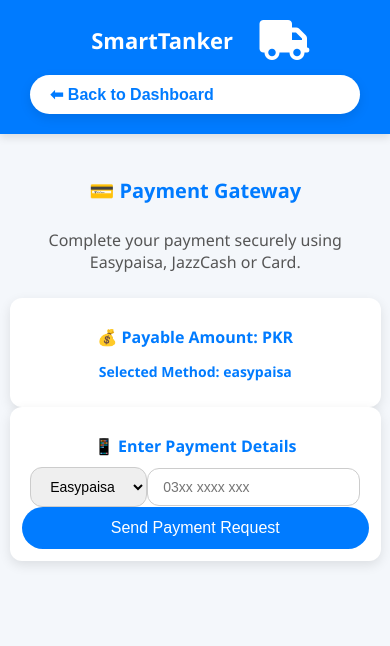
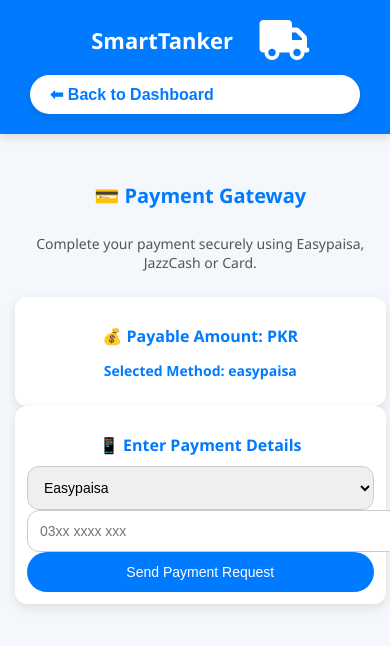
Before and after one commit to taimoor897/SmartTanker-System-Deployed, a React (Create React App) app in the folder frontend/: page /payment in a window 390 px wide. Shown: the top 646 px of the page. Built offline with nearby package versions, Linux system fonts and the light colour scheme; some icons are missing.

Commit message:
Update Dashboard.css

```diff
--- a/frontend/src/Dashboard.css
+++ b/frontend/src/Dashboard.css
@@ -1538,3 +1538,155 @@
   }
 
 }
+
+
+
+
+
+/* Tablets */
+@media (max-width:768px){
+
+  .dashboard-header{
+    flex-direction:column;
+    align-items:center;
+    text-align:center;
+    gap:15px;
+  }
+
+  .header-left,
+  .header-right{
+    width:100%;
+    display:flex;
+    justify-content:center;
+  }
+
+  .dashboard-container{
+    width:95%;
+    padding:15px;
+  }
+
+  .dashboard-title{
+    font-size:28px;
+  }
+
+  .page-description{
+    text-align:center;
+    font-size:15px;
+  }
+
+  .booking-form{
+    display:flex;
+    flex-direction:column;
+    gap:15px;
+  }
+
+  .book-input{
+    width:100%;
+  }
+
+  .book-btn{
+    width:100%;
+  }
+
+  .booking-item{
+    display:flex;
+    flex-direction:column;
+    align-items:flex-start;
+    gap:12px;
+  }
+
+  .booking-item button{
+    width:100%;
+  }
+
+}
+
+
+/* Mobile Phones */
+@media (max-width:576px){
+
+  .dashboard-title{
+    font-size:22px;
+  }
+
+  .page-description{
+    font-size:14px;
+  }
+
+  .dashboard-card{
+    padding:15px;
+  }
+
+  .dashboard-card h3{
+    font-size:18px;
+  }
+
+  .book-input{
+    font-size:15px;
+    padding:12px;
+  }
+
+  .book-btn,
+  .cancel-btn,
+  .primary-btn{
+    width:100%;
+    padding:12px;
+    font-size:15px;
+  }
+
+  .booking-item{
+    padding:15px;
+    border-radius:10px;
+  }
+
+  .booking-item p{
+    word-break:break-word;
+    font-size:14px;
+  }
+
+  .order-status{
+    width:100%;
+    text-align:center;
+  }
+
+}
+
+
+/* Small Phones */
+@media (max-width:400px){
+
+  .dashboard-title{
+    font-size:20px;
+  }
+
+  .header-left h1{
+    font-size:22px;
+  }
+
+  .dashboard-card{
+    padding:12px;
+  }
+
+  .dashboard-card h3{
+    font-size:16px;
+  }
+
+  .booking-item{
+    padding:12px;
+  }
+
+  .booking-item p{
+    font-size:13px;
+  }
+
+  .book-input{
+    font-size:14px;
+  }
+
+  .book-btn,
+  .cancel-btn,
+  .primary-btn{
+    font-size:14px;
+  }
+
+}
```
